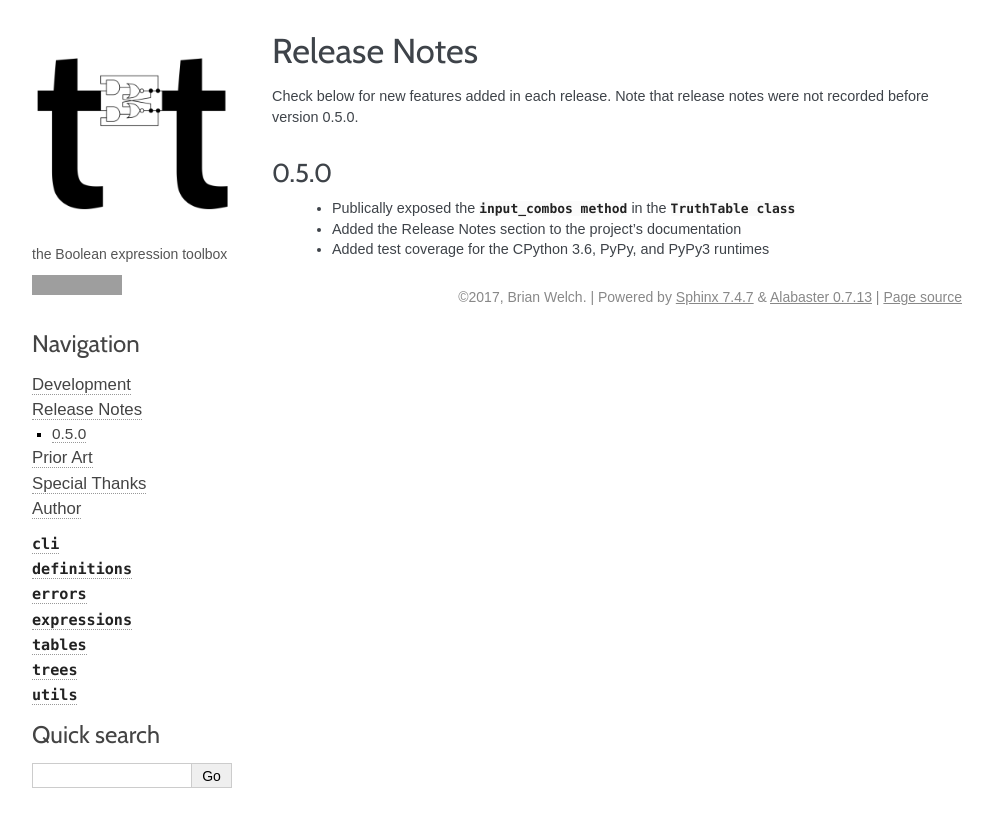
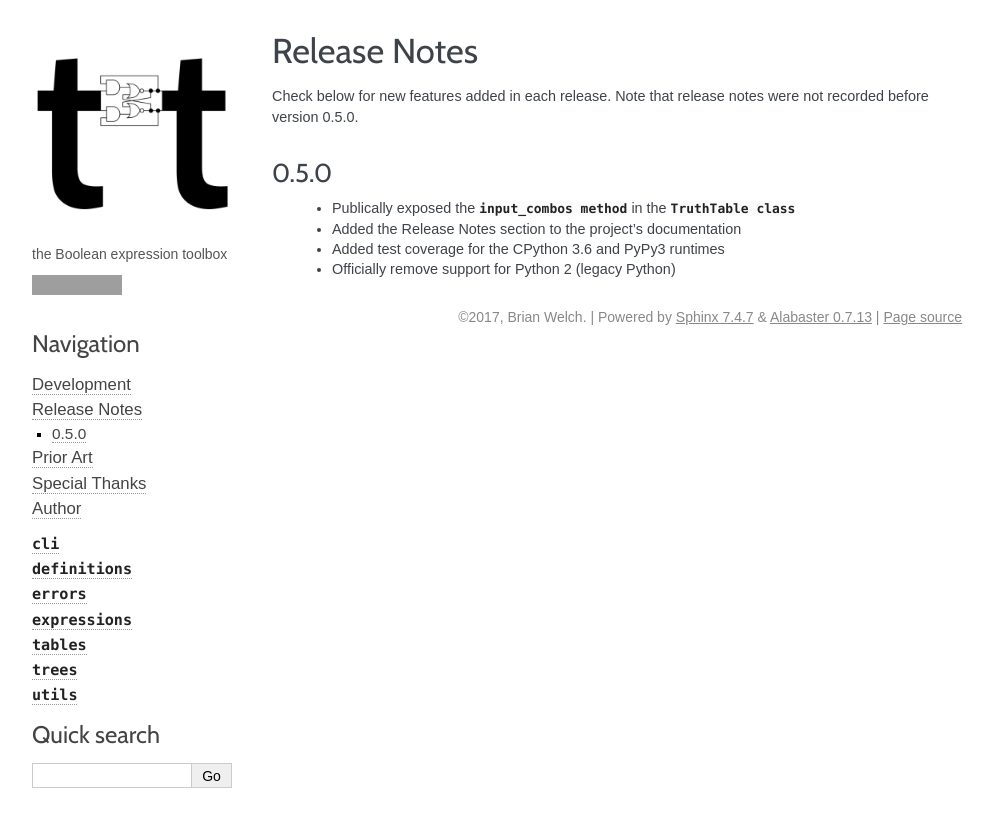
Before and after one commit to welchbj/tt, a Sphinx documentation site: the page built from docs/release_notes.rst, in a window 1280 px wide. Shown: the top 827 px of the page, without its empty margins (148-1141 px from the left). Built offline with Sphinx 7.4.7, drawn with Linux system fonts in a browser that asks for light colours; some web fonts are replaced; grey boxes are pictures that could not be loaded.

Commit message:
Remove support for Python 2; prepping to add static typing

```diff
--- a/docs/development.rst
+++ b/docs/development.rst
@@ -23,7 +23,7 @@
 
     python ttasks.py test
 
-Cross-Python version testing is achieved through `tox`_. To run changes against the reference and style tests, simply invoke ``tox`` from the top-level directory of the project; tox will run the unit tests against Python 2.7, 3.3, 3.4, 3.5, and 3.6 as well as run the source through `Flake8`_. Whenever new code is pushed to the repo, this same set of `tox`_ tests is run on `AppVeyor`_ (for Windows builds). A separate configuration is used for `Travis CI`_ in order to test on Linux and the `PyPy`_ runtime, too.
+Cross-Python version testing is achieved through `tox`_. To run changes against the reference and style tests, simply invoke ``tox`` from the top-level directory of the project; tox will run the unit tests against Python 3.3, 3.4, 3.5, and 3.6 as well as run the source through `Flake8`_. Whenever new code is pushed to the repo, this same set of `tox`_ tests is run on `AppVeyor`_ (for Windows builds). A separate configuration is used for `Travis CI`_ in order to test on Linux and the `PyPy`_ runtime, too.
 
 
 Style
--- a/docs/release_notes.rst
+++ b/docs/release_notes.rst
@@ -9,4 +9,5 @@
 
     * Publically exposed the :func:`input_combos method <tt.tables.truth_table.TruthTable.input_combos>` in the :class:`TruthTable class <tt.tables.truth_table.TruthTable>`
     * Added the Release Notes section to the project's documentation
-    * Added test coverage for the CPython 3.6, PyPy, and PyPy3 runtimes
+    * Added test coverage for the CPython 3.6 and PyPy3 runtimes
+    * Officially remove support for Python 2 (legacy Python)
--- a/setup.py
+++ b/setup.py
@@ -43,7 +43,6 @@
     'Operating System :: MacOS :: MacOS X',
     'Operating System :: Microsoft :: Windows',
     'Operating System :: POSIX',
-    'Programming Language :: Python :: 2.7',
     'Programming Language :: Python :: 3.3',
     'Programming Language :: Python :: 3.4',
     'Programming Language :: Python :: 3.5',
```
Also changed, not shown: .travis.yml, 1 other file.
